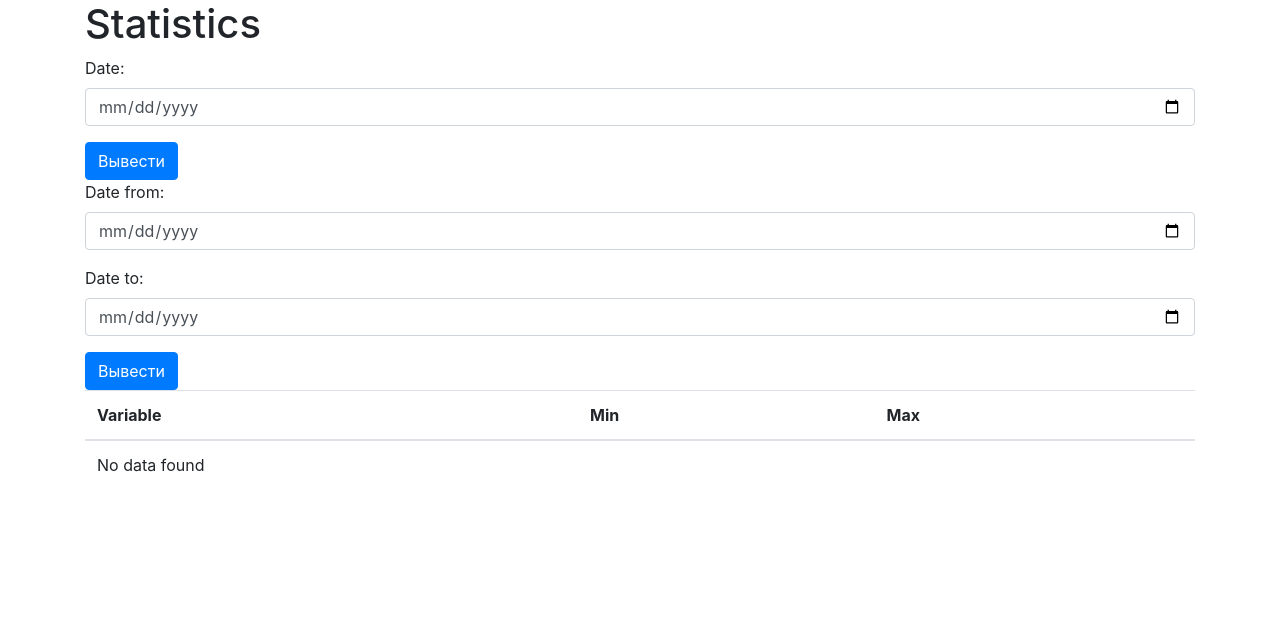
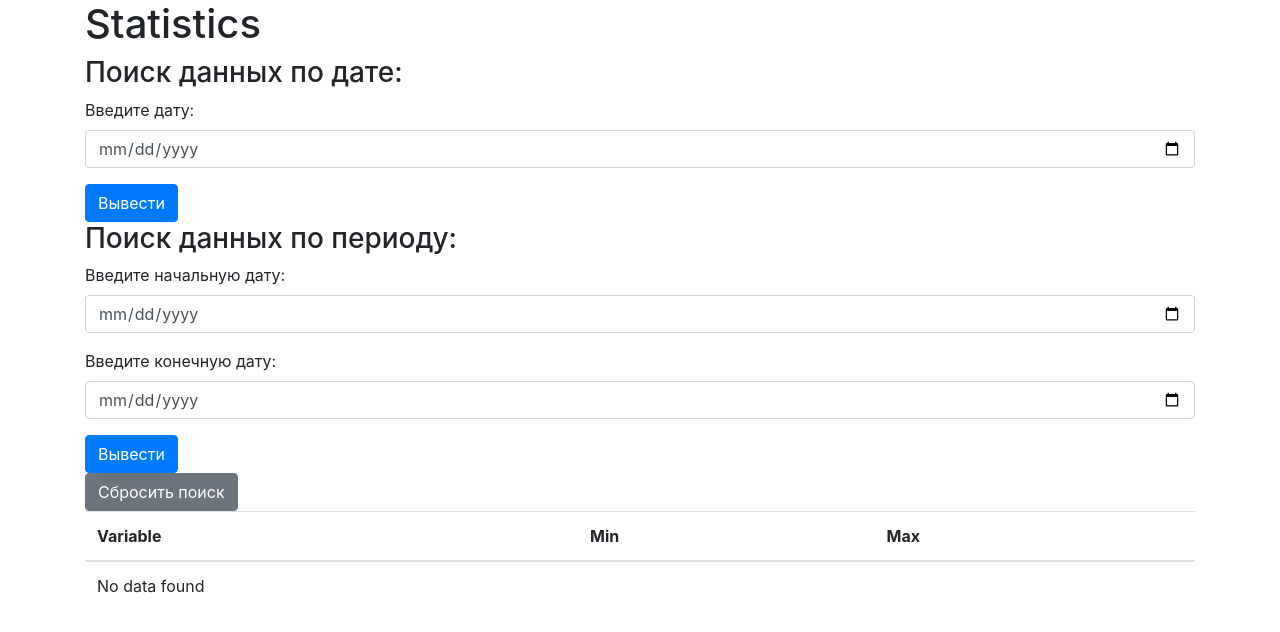
Before and after one commit to PavelVorobyev77/testZad_VorobyevP, a Flask app: page / in a window 1280 px wide. Shown: the top 632 px of the page. Run offline with Flask 3, Linux system fonts and the light colour scheme; data that the repository does not hold is empty; some libraries are stand-ins or nearby versions.

Commit message:
можно теперь делать поиск статистики по дате!

```diff
--- a/server.py
+++ b/server.py
@@ -62,5 +62,12 @@ def search_range():
     data = search_data_range(date1_obj, date2_obj)
     return render_template('page.html', data=data, date1=date1_obj, date2=date2_obj)
 
+@app.route('/reset', methods=['POST'])
+def reset():
+    # Сбросить все фильтры и получить все данные из базы данных
+    data = get_data()
+    return render_template('page.html', data=data)
+
+
 if __name__ == '__main__':
     app.run(debug=True)
--- a/templates/page.html
+++ b/templates/page.html
@@ -7,24 +7,30 @@
 <body>
     <div class="container">
         <h1>Statistics</h1>
+        <h3>Поиск данных по дате:</h3>
         <form method="POST" action="/search">
             <div class="form-group">
-                <label for="date">Date:</label>
+                <label for="date">Введите дату:</label>
                 <input type="date" class="form-control" id="date" name="date" required>
             </div>
             <button type="submit" class="btn btn-primary">Вывести</button>
         </form>
+        <h3>Поиск данных по периоду:</h3>
         <form method="POST" action="/search_range">
             <div class="form-group">
-                <label for="date1">Date from:</label>
+                <label for="date1">Введите начальную дату:</label>
                 <input type="date" class="form-control" id="date1" name="date1" required>
             </div>
             <div class="form-group">
-                <label for="date2">Date to:</label>
+                <label for="date2">Введите конечную дату:</label>
                 <input type="date" class="form-control" id="date2" name="date2" required>
             </div>
             <button type="submit" class="btn btn-primary">Вывести</button>
         </form>
+        <form method="POST" action="/reset">
+            <button type="submit" class="btn btn-secondary">Сбросить поиск</button>
+        </form>
+
         <table class="table">
             <thead>
                 <tr>
```
